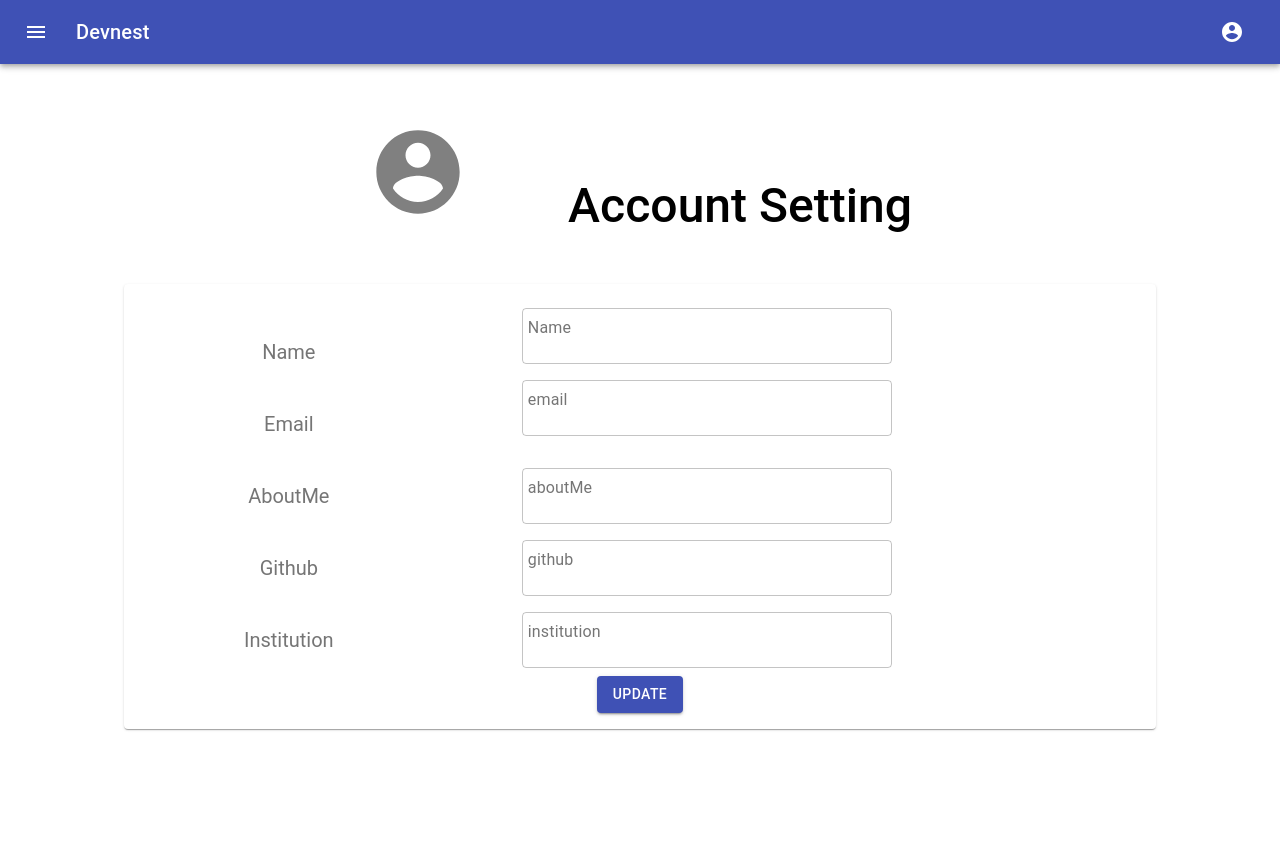
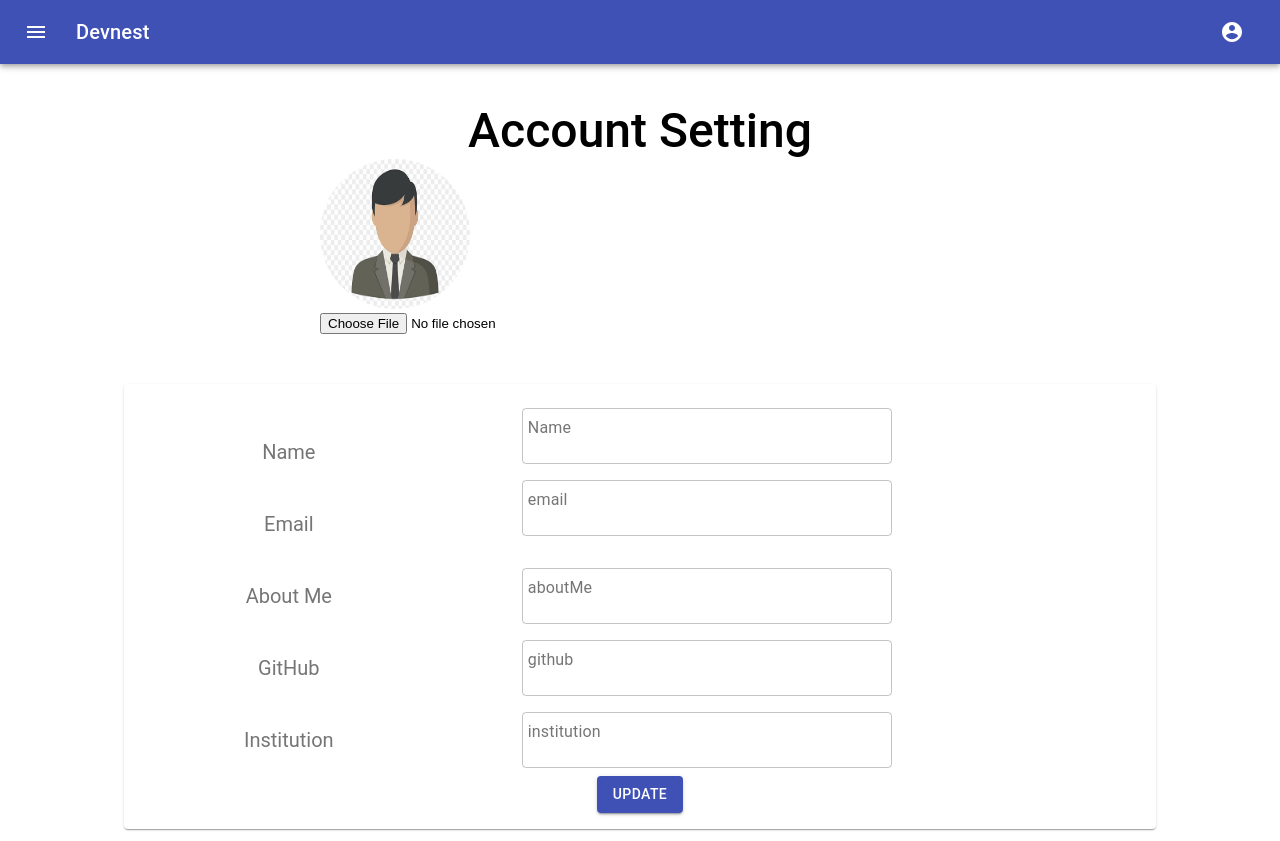
Before and after one commit to sanjay270899/devsnest-frontend, a React (Create React App) app: page /setting in a window 1280 px wide. Before the commit the page ends 800 px from the top, so only its background shows below. Built offline with nearby package versions, Linux system fonts and the light colour scheme.

Commit message:
added Profile picture in the setting page.

```diff
--- a/src/App.tsx
+++ b/src/App.tsx
@@ -7,7 +7,6 @@ import ListOfCurriculum from './romponents/ListOfCurriculum';
 import Curriculum from './romponents/Curriculum';
 import Profile from './romponents/Profile';
 import Setting from './romponents/Setting';
-import Komal from './romponents/komal';
 const App: React.ElementType = () => {
   return (
     <div>
@@ -19,7 +18,6 @@ const App: React.ElementType = () => {
           <Route exact path="/curriculum/:id" component={Curriculum} />
           <Route exact path="/profile" component={Profile} />
           <Route exact path="/setting" component={Setting} />
-          <Route exact path="/komal" component={Komal} />
         </Switch>
       </Router>
     </div>
--- a/src/romponents/Setting.tsx
+++ b/src/romponents/Setting.tsx
@@ -8,8 +8,8 @@ import { Button } from '@material-ui/core';
 import axios from '../config/axios.config';
 import Box from '@material-ui/core/Box';
 import { useForm } from 'react-hook-form';
-import AccountCircleIcon from '@material-ui/icons/AccountCircle';
 import { CircularProgress } from '@material-ui/core';
+import Image from '../images/dummy.png';
 
 const useStyles = makeStyles((theme) => ({
   root: {
@@ -74,10 +74,36 @@ function SettingPage() {
   });
   const [loading, setLoading] = useState(false);
 
-  const handleChange = (event: any) => {
+  const [image, setImage] = useState(Image);
+
+  const handleChange = async (event: any) => {
     setUserUpdate({ ...userUpdate, [event.target.name]: event.target.value });
+    handleUpload(event.target.files[0]);
   };
 
+  // Setting profile
+
+  const handleUpload = async (file: any) => {
+    let token: string = localStorage.getItem('Token') || '';
+    if (token != '') {
+      const formData = new FormData();
+      formData.append('profileImage', file);
+
+      const config = {
+        headers: {
+          'Content-Type': 'multipart/form-data',
+          Authorization: `Bearer ${token}`,
+        },
+      };
+      await axios
+        .post('api/users/uploadProfileImage', formData, config)
+        .then((res) => {
+          setImage(res.data.data.ImageUri);
+        });
+    }
+  };
+
+  // Setting GET
   let token: string = localStorage.getItem('Token') || '';
   let userData: State | null = null;
   async function fetchMyAPI() {
@@ -107,6 +133,7 @@ function SettingPage() {
     fetchMyAPI();
   }, []);
 
+  // Setting POST
   const submit = async (e: any) => {
     let token: string = localStorage.getItem('Token') || '';
     setLoading(true);
@@ -130,18 +157,31 @@ function SettingPage() {
       <Header />
       <Grid container spacing={3}>
         <Grid item xs={12} sm={12}>
-          <div className={classes.title}>
-            <AccountCircleIcon
-              style={{
-                height: 100,
-                width: 100,
-                color: 'gray',
-                marginRight: 100,
-                marginTop: 20,
-              }}
-            ></AccountCircleIcon>
-            Account Setting
+          <div className={classes.title}>Account Setting</div>
+          <div style={{ marginLeft: '25%' }}>
+            {loading ? (
+              <h3>Loading...</h3>
+            ) : (
+              <div>
+                <img
+                  src={image}
+                  style={{
+                    width: '150px',
+                    borderRadius: '50%',
+                    height: '150px',
+                  }}
+                  alt="img"
+                />
+                <input
+                  id="file-upload"
+                  type="file"
+                  onChange={handleChange}
+                  style={{ display: 'flex' }}
+                />
+              </div>
+            )}
           </div>
+
           <Paper className={classes.paper}>
             <div className={classes.list}>
               <Box p={3} bgcolor="background.paper">
@@ -151,10 +191,10 @@ function SettingPage() {
                 Email
               </Box>
               <Box p={3} bgcolor="background.paper">
-                AboutMe
+                About Me
               </Box>
               <Box p={3} bgcolor="background.paper">
-                Github
+                GitHub
               </Box>
               <Box p={3} bgcolor="background.paper">
                 Institution
--- a/src/romponents/komal.tsx
+++ /dev/null
@@ -1,42 +0,0 @@
-import React, { useState } from 'react';
-import axios from '../config/axios.config';
-
-function Profile() {
-  const [image, setImage] = useState('');
-
-  const onChangePicture = (e: any) => {
-    console.log('image: ', image);
-    setImage(e.target.files[0]);
-  };
-
-  const handleUpload = async () => {
-    let token: string = localStorage.getItem('Token') || '';
-    if (token != '') {
-      const formData = new FormData();
-      formData.append('profileImage', image);
-      const config = {
-        headers: {
-          'Content-Type': 'multipart/form-data',
-          Authorization: `Bearer ${token}`,
-        },
-      };
-      await axios.post('api/users/uploadProfileImage', formData, config);
-      console.log(config, 'kkkkkkk');
-    }
-  };
-
-  return (
-    <div>
-      <div className="register_profile_image">
-        <input id="profilePic" type="file" onChange={onChangePicture} />
-      </div>
-      <div className="previewProfilePic">
-        <img className="playerProfilePic_home_tile" src={image}></img>
-      </div>
-      <br />
-      <button onClick={handleUpload}>Upload</button>
-    </div>
-  );
-}
-
-export default Profile;
```
